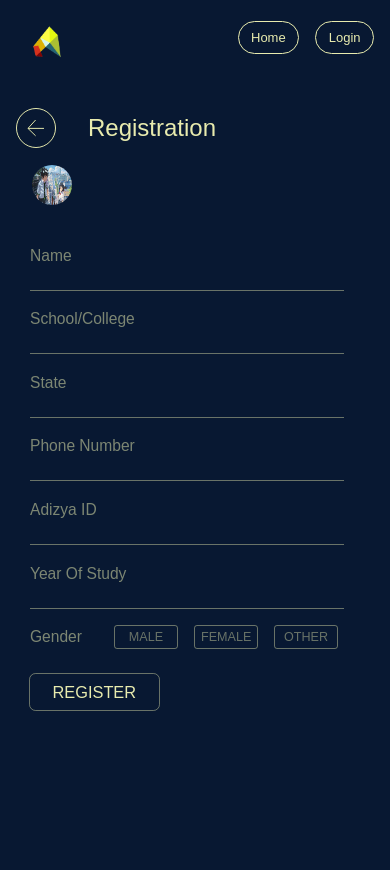
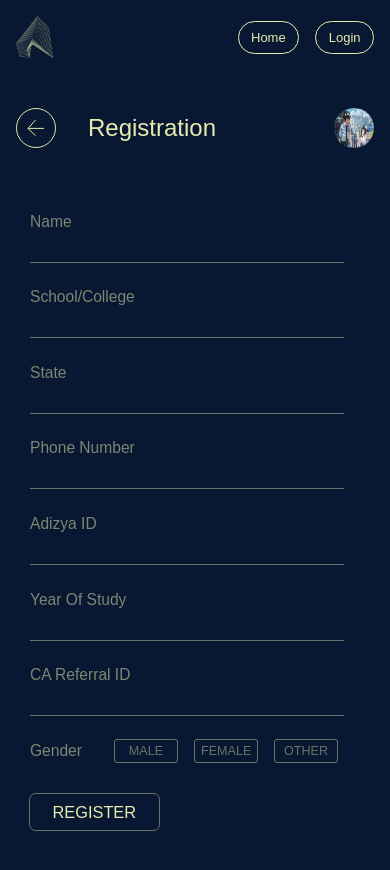
Before and after one commit to DastaanDZ/Adizya, a Next.js app: page /registration in a window 390 px wide. Shown: the top 870 px of the page. Before the commit the page ends 844 px from the top, so only its background shows below. Built offline with nearby package versions, Linux system fonts and the light colour scheme; no server answers; sample sign-in values are in the browser's storage.

Commit message:
regpage ready, profile ready, landing ready

```diff
--- a/components/profile/regform.module.css
+++ b/components/profile/regform.module.css
@@ -1,18 +1,28 @@
+.user {
+  display: flex;
+  align-items: center;
+}
+.user_image {
+  width: 40px;
+  height: 40px;
+  border-radius: 50%;
+}
 .h2 {
-  margin-bottom: 12.75px;
   color: #e8ebae;
   font-family: "Raleway", sans-serif !important;
   font-style: normal;
   font-weight: 100;
   font-size: 36px;
-  margin-top: 0px;
+  margin: 0 1rem;
 }
 .hr {
-  margin: 0;
+  margin-left: 58px;
+  margin-top: 11px;
   width: 11%;
   color: #e8ebae;
 }
 .button {
+  font-family: "Raleway", sans-serif !important;
   display: flex;
   align-items: center;
   justify-content: center;
@@ -31,6 +41,7 @@
 }
 .form_title {
   margin-bottom: 2rem;
+  padding-left: 1rem;
 }
 .register_form {
   display: flex;
@@ -39,7 +50,6 @@
 }
 .gen_btn_container {
   display: flex;
-  justify-content: space-between;
   /* width: 23rem; */
   align-items: center;
 }
@@ -53,6 +63,10 @@
   font-weight: normal;
   font-size: 12.585px;
   line-height: 12px;
+  margin: 0 0.5rem;
+}
+.gender {
+  margin-right: 1.5rem;
 }
 .btn_container {
   display: flex;
@@ -105,6 +119,11 @@
     font-size: 14.585px;
     width: 6rem;
   }
+  .user_image {
+    width: 0px;
+    height: 0px;
+    margin: 0px;
+  }
 }
 
 @media (max-width: 550px) {
@@ -112,4 +131,7 @@
     font-size: 12.585px;
     width: 4rem;
   }
+  .button {
+    font-size: 16.3685px;
+  }
 }
--- a/components/regform/index.js
+++ b/components/regform/index.js
@@ -1,4 +1,3 @@
-import React from "react";
 import { useState, useEffect } from "react";
 import { useUserContext } from "@/context/userContext";
 import updateMe from "@/lib/updateMe";
@@ -49,7 +48,6 @@ const Index = () => {
         <img src={Lec1.src} alt="" className={styles.user_image}/>
         <h2 className={styles.h2}>Fill Details</h2>
       </div>
-        <hr className={styles.hr} />
       </div>
       <form
         className={styles.register_form}
@@ -98,6 +96,11 @@ const Index = () => {
           </fieldset>
 
           <fieldset className={styles.fieldset}>
+            <label>CA Referral ID</label>
+            <input type="text" name="caid" />
+          </fieldset>
+
+          <fieldset className={styles.fieldset}>
             <div className={styles.gen_btn_container}>
               <label className={styles.gender}>Gender</label>
               <button
@@ -129,14 +132,13 @@ const Index = () => {
               </button>
             </div>
           </fieldset>
-
-          <div className={styles.btn_container}>
+        </div>
+      </form>
+      <div className={styles.btn_container}>
             <button type="submit" className={styles.button}>
               REGISTER
             </button>
           </div>
-        </div>
-      </form>
       <ToastContainer
         position="top-right"
         autoClose={2000}
--- a/components/regform/regform.module.css
+++ b/components/regform/regform.module.css
@@ -119,6 +119,10 @@
     font-size: 14.585px;
     width: 6rem;
   }
+  .user_image {
+    width: 0px;
+    height: 0px;
+  }
 }
 
 @media (max-width: 550px) {
--- a/pages/landing/index.js
+++ b/pages/landing/index.js
@@ -12,6 +12,7 @@ const Index = () => {
   return (
     <>
       <div className={styles.container}>
+      <div className={styles.nav}>
         <Link href="/">
           <img src={icon.src} alt="xxx" className={styles.icon} />
         </Link>
@@ -48,6 +49,7 @@ const Index = () => {
             <></>
           )}
         </div>
+      </div>
         <div className={styles.hero_container}>
           <Hero />
         </div>
--- a/pages/landing/landing.module.css
+++ b/pages/landing/landing.module.css
@@ -7,10 +7,7 @@
   padding: 1rem;
 }
 .icon {
-  position: absolute;
-  left: 0%;
-  top: 0%;
-  width: 129px;
+  height: 67px;
   cursor: pointer;
 }
 .login {
@@ -39,9 +36,14 @@
   font-size: 15px;
 }
 .login_profile_container {
-  position: absolute;
-  top: 0;
-  right: 2rem;
   display: flex;
   flex-direction: row-reverse;
 }
+.nav {
+  display: flex;
+  position: absolute;
+  top: 0;
+  justify-content: space-between;
+  width: 100%;
+  padding: 0.5rem 2rem;
+}
--- a/pages/profile/profile.module.css
+++ b/pages/profile/profile.module.css
@@ -2,15 +2,16 @@
   background: #081832;
   display: flex;
 }
-.image {
-  width: 33rem;
-  height: 23.7rem;
+.user_image {
+  width: 40px;
+  height: 40px;
+  border-radius: 50%;
 }
 .container {
   display: flex;
   height: 100vh;
   flex-direction: column;
-  padding: 1rem 0 2rem 2rem;
+  padding: 0rem 0 2rem 2rem;
   width: 100%;
   justify-content: space-around;
 }
@@ -23,7 +24,7 @@
 }
 .img_form_container {
   display: flex;
-  padding-bottom: 8rem;
+  padding-bottom: 5rem;
 }
 .open {
   display: flex;
@@ -34,6 +35,48 @@
 }
 .mobile_top_div {
   display: none;
+}
+.icon {
+  height: 67px;
+  cursor: pointer;
+}
+.login {
+  font-family: "Raleway", sans-serif !important;
+  font-style: normal;
+  font-weight: normal;
+  line-height: 31px;
+  color: #e8ebae;
+  cursor: pointer;
+  border: 0.1px solid #e8ebae;
+  border-radius: 23px;
+  padding: 1.5px 12.5px;
+  font-size: 15px;
+  margin: 0px;
+  margin-right: 2rem;
+}
+.nav {
+  display: flex;
+  background: #081832;
+  justify-content: space-between;
+  align-items: center;
+}
+.home_login_container {
+  display: flex;
+}
+.larr_h1_container {
+  display: flex;
+  justify-content: center;
+  align-items: center;
+}
+.user_image {
+  width: 40px;
+  height: 40px;
+  border-radius: 50%;
+}
+.user_image_mob {
+  width: 0px;
+  height: 0px;
+  margin: 0px;
 }
 @media (max-width: 1400px) {
   .img_form_container {
@@ -53,9 +96,15 @@
   .container {
     height: auto;
   }
+  .nav {
+    margin-bottom: 2rem;
+  }
 }
 
 @media (max-width: 1220px) {
+  .nav {
+    margin-bottom: 2rem;
+  }
 }
 @media (max-width: 1024px) {
   .img_form_container {
@@ -71,51 +120,85 @@
     width: 100%;
   }
   .container {
-    padding: 3rem 0 2rem 2rem;
+    padding: 1rem 0 2rem 2rem;
   }
   .image_container {
     margin: 2rem 0;
   }
+  .nav {
+    margin-bottom: 2rem;
+  }
+  .image {
+    width: 0px;
+    height: 0px;
+    margin: 0;
+    padding: 0;
+  }
 }
 
 @media (max-width: 768px) {
+  .icon {
+    height: 42px;
+  }
+  .container {
+    padding: 1rem 0 2rem 1rem;
+  }
+  .regform_container {
+    width: 100%;
+    margin-left: 0px;
+  }
   .regform {
     flex-direction: column;
   }
   .image_container {
     display: none;
   }
-  .icon {
-    position: absolute;
-    left: 0%;
-    top: 0%;
-    width: 129px;
-    cursor: pointer;
-  }
-  .login {
-    padding-right: 2rem;
-    position: absolute;
-    right: 0%;
-    top: 0%;
-    font-family: "Raleway", sans-serif !important;
-    font-style: normal;
-    font-weight: normal;
-    font-size: 26px;
-    line-height: 31px;
-    color: #e8ebae;
-    cursor: pointer;
-  }
-  .mobile_top_div {
-    display: grid;
-    height: 6.2rem;
-    background: #081832;
-    margin-bottom: 2rem;
-  }
   .h1 {
     font-weight: normal;
     font-size: 44px;
   }
+  .login {
+    margin-right: 1rem;
+    padding: 0px 12.5px;
+    font-size: 13px;
+  }
+  .nav {
+    margin-bottom: 2rem;
+  }
+  .open {
+    display: flex;
+    justify-content: space-between;
+    width: 100%;
+    padding-right: 1rem;
+  }
+  .larr_h1_container {
+    display: flex;
+    justify-content: center;
+    align-items: center;
+  }
+  .user_image_mob {
+    width: 40px;
+    height: 40px;
+    border-radius: 50%;
+  }
 }
 
 @media (max-width: 550px) {
+  .h1 {
+    font-size: 24px;
+  }
+  .icon {
+    height: 42px;
+  }
+  .login {
+    margin-right: 1rem;
+    padding: 0px 12.5px;
+    font-size: 13px;
+  }
+  .img_form_container {
+    padding-bottom: 0px;
+  }
+  .nav {
+    margin-bottom: 2rem;
+  }
 }
--- a/pages/registration/index.js
+++ b/pages/registration/index.js
@@ -5,6 +5,8 @@ import RegForm from "../../components/regform";
 import Sidebar from "../../components/sidebar/Sidebar";
 import Larr from "../../assets/Larr";
 import icon from "../../assets/images/icon.png";
+import Reg from "../../assets/images/reg.png"
+import Lec1 from "../../assets/images/lec2.jpg"
 
 import styles from "../registration/registration.module.css";
 
@@ -36,12 +38,15 @@ const Index = () => {
           </div>
         </div>
           <div className={styles.open}>
+          <div className={styles.larr_h1_container}>
             <Larr onClick={showSidebar} />
             <h1 className={styles.h1}>Registration</h1>
           </div>
+            <img src={Lec1.src} alt="" className={styles.user_image_mob}/>
+          </div>
           <div className={styles.img_form_container}>
             <div className={styles.image_container}>
-              <img src="/lec1.jpg" alt="xxx" className={styles.image} />
+              <img src={Reg.src} alt="xxx" className={styles.image} />
             </div>
             <div className={styles.regform_container}>
               <RegForm />
--- a/pages/registration/registration.module.css
+++ b/pages/registration/registration.module.css
@@ -2,9 +2,10 @@
   background: #081832;
   display: flex;
 }
-.image {
-  width: 33rem;
-  height: 23.7rem;
+.user_image {
+  width: 40px;
+  height: 40px;
+  border-radius: 50%;
 }
 .container {
   display: flex;
@@ -36,7 +37,6 @@
   display: none;
 }
 .icon {
-  width: 100px;
   height: 67px;
   cursor: pointer;
 }
@@ -62,6 +62,16 @@
 }
 .home_login_container {
   display: flex;
+}
+.larr_h1_container {
+  display: flex;
+  justify-content: center;
+  align-items: center;
+}
+.user_image_mob {
+  width: 0px;
+  height: 0px;
+  margin: 0px;
 }
 @media (max-width: 1400px) {
   .img_form_container {
@@ -113,11 +123,16 @@
   .nav {
     margin-bottom: 2rem;
   }
+  .image {
+    width: 0px;
+    height: 0px;
+    margin: 0;
+    padding: 0;
+  }
 }
 
 @media (max-width: 768px) {
   .icon {
-    width: 64px;
     height: 42px;
   }
   .container {
@@ -145,6 +160,22 @@
   .nav {
     margin-bottom: 2rem;
   }
+  .open {
+    display: flex;
+    justify-content: space-between;
+    width: 100%;
+    padding-right: 1rem;
+  }
+  .larr_h1_container {
+    display: flex;
+    justify-content: center;
+    align-items: center;
+  }
+  .user_image_mob {
+    width: 40px;
+    height: 40px;
+    border-radius: 50%;
+  }
 }
 
 @media (max-width: 550px) {
@@ -152,7 +183,6 @@
     font-size: 24px;
   }
   .icon {
-    width: 64px;
     height: 42px;
   }
   .login {
--- a/styles/form.css
+++ b/styles/form.css
@@ -5,7 +5,7 @@ label {
   font-style: normal;
   font-weight: 500;
   font-size: 22px;
-  line-height: 26px;
+  line-height: 38px;
   color: rgba(232, 235, 174, 0.52);
   font-family: "Raleway", sans-serif !important;
   display: block;
```
Also changed, not shown: components/profile/regform.js (+16 -7 lines), pages/profile/index.js (+24 -5 lines), assets/images/icon.png, assets/images/reg.png (added).
